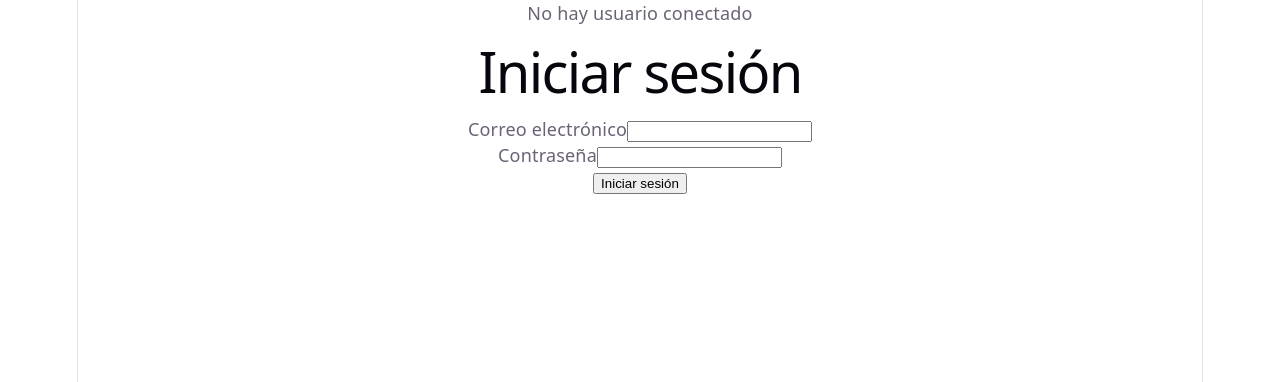
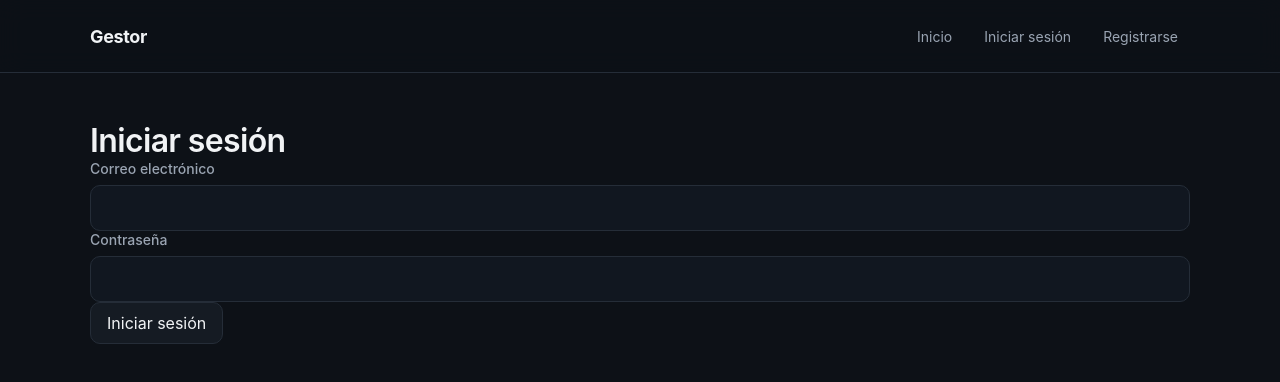
Before and after one commit to marizapata/gestor-estrategico-tareas, a React (Vite) app: page /login in a window 1280 px wide. Shown: the top 382 px of the page. Built offline with nearby package versions, Linux system fonts and the light colour scheme; no server answers.

Commit message:
feat: mejorar diseño visual del gestor

```diff
--- a/src/App.tsx
+++ b/src/App.tsx
@@ -1,4 +1,4 @@
-import { Routes, Route } from 'react-router-dom'
+import { Routes, Route, Link } from 'react-router-dom'
 import './firebase/config'
 import { useAuth } from './hooks/useAuth'
 import { logoutUser } from './features/authService'
@@ -26,17 +26,36 @@ function App() {
 
   return (
     <>
-      <p>
-        {user
-          ? `Usuario conectado: ${user.email}`
-          : 'No hay usuario conectado'}
-      </p>
+      <header className="app-header">
+        <div className="header-inner">
+          <Link to="/" className="brand">
+            Gestor
+          </Link>
 
-      {user && (
-        <button onClick={handleLogout}>
-          Cerrar sesión
-        </button>
-      )}
+          <nav className="main-nav">
+            <Link to="/">Inicio</Link>
+
+            {user && <Link to="/tareas">Tareas</Link>}
+
+            {!user && (
+              <>
+                <Link to="/login">Iniciar sesión</Link>
+                <Link to="/registro">Registrarse</Link>
+              </>
+            )}
+
+            {user && (
+              <button
+                type="button"
+                onClick={handleLogout}
+                className="logout-button"
+              >
+                Cerrar sesión
+              </button>
+            )}
+          </nav>
+        </div>
+      </header>
 
       <Routes>
         <Route
--- a/src/index.css
+++ b/src/index.css
@@ -1,111 +1,503 @@
 :root {
-  --text: #6b6375;
-  --text-h: #08060d;
-  --bg: #fff;
-  --border: #e5e4e7;
-  --code-bg: #f4f3ec;
-  --accent: #aa3bff;
-  --accent-bg: rgba(170, 59, 255, 0.1);
-  --accent-border: rgba(170, 59, 255, 0.5);
-  --social-bg: rgba(244, 243, 236, 0.5);
-  --shadow:
-    rgba(0, 0, 0, 0.1) 0 10px 15px -3px, rgba(0, 0, 0, 0.05) 0 4px 6px -2px;
+  font-family:
+    Inter, system-ui, -apple-system, BlinkMacSystemFont, "Segoe UI",
+    sans-serif;
 
-  --sans: system-ui, 'Segoe UI', Roboto, sans-serif;
-  --heading: system-ui, 'Segoe UI', Roboto, sans-serif;
-  --mono: ui-monospace, Consolas, monospace;
+  color: #f1f3f5;
+  background: #0d1117;
 
-  font: 18px/145% var(--sans);
-  letter-spacing: 0.18px;
-  color-scheme: light dark;
-  color: var(--text);
-  background: var(--bg);
   font-synthesis: none;
   text-rendering: optimizeLegibility;
   -webkit-font-smoothing: antialiased;
   -moz-osx-font-smoothing: grayscale;
 
-  @media (max-width: 1024px) {
-    font-size: 16px;
-  }
+  --bg: #0d1117;
+  --surface: #151b23;
+  --surface-soft: #111720;
+  --border: #252d38;
+
+  --text: #f1f3f5;
+  --text-secondary: #9aa4b2;
+  --text-muted: #6f7a89;
+
+  --accent: #8b7cff;
+  --accent-hover: #9b8eff;
+
+  --danger: #ef6b73;
+  --success: #63c69c;
+
+  --radius: 14px;
 }
 
-@media (prefers-color-scheme: dark) {
-  :root {
-    --text: #9ca3af;
-    --text-h: #f3f4f6;
-    --bg: #16171d;
-    --border: #2e303a;
-    --code-bg: #1f2028;
-    --accent: #c084fc;
-    --accent-bg: rgba(192, 132, 252, 0.15);
-    --accent-border: rgba(192, 132, 252, 0.5);
-    --social-bg: rgba(47, 48, 58, 0.5);
-    --shadow:
-      rgba(0, 0, 0, 0.4) 0 10px 15px -3px, rgba(0, 0, 0, 0.25) 0 4px 6px -2px;
-  }
-
-  #social .button-icon {
-    filter: invert(1) brightness(2);
-  }
+* {
+  box-sizing: border-box;
 }
 
-#root {
-  width: 1126px;
-  max-width: 100%;
-  margin: 0 auto;
-  text-align: center;
-  border-inline: 1px solid var(--border);
-  min-height: 100svh;
-  display: flex;
-  flex-direction: column;
-  box-sizing: border-box;
+html {
+  min-height: 100%;
+  background: var(--bg);
 }
 
 body {
   margin: 0;
+  min-width: 320px;
+  min-height: 100vh;
+  background: var(--bg);
+  color: var(--text);
 }
 
-h1,
-h2 {
-  font-family: var(--heading);
-  font-weight: 500;
-  color: var(--text-h);
+button,
+input,
+textarea {
+  font: inherit;
 }
 
-h1 {
-  font-size: 56px;
-  letter-spacing: -1.68px;
-  margin: 32px 0;
-  @media (max-width: 1024px) {
-    font-size: 36px;
-    margin: 20px 0;
+button {
+  cursor: pointer;
+}
+
+button:disabled {
+  cursor: not-allowed;
+  opacity: 0.55;
+}
+
+/* =========================
+   ROOT
+========================= */
+
+#root {
+  width: 100%;
+  min-height: 100vh;
+}
+
+/* =========================
+   TEXT
+========================= */
+
+h1,
+h2,
+h3 {
+  margin: 0;
+  color: var(--text);
+  font-weight: 600;
+  letter-spacing: -0.02em;
+}
+
+p {
+  margin: 0;
+  color: var(--text-secondary);
+}
+
+a {
+  color: inherit;
+  text-decoration: none;
+}
+
+/* =========================
+   MAIN
+========================= */
+
+main {
+  width: min(1100px, calc(100% - 40px));
+  margin: 0 auto;
+  padding: 48px 0 80px;
+}
+
+/* =========================
+   BUTTONS
+========================= */
+
+button {
+  border: 1px solid var(--border);
+  border-radius: 10px;
+  padding: 10px 16px;
+
+  background: var(--surface);
+  color: var(--text);
+
+  transition:
+    background 0.2s ease,
+    border-color 0.2s ease,
+    transform 0.2s ease;
+}
+
+button:hover:not(:disabled) {
+  background: #1c2430;
+  border-color: #364150;
+}
+
+button:active:not(:disabled) {
+  transform: translateY(1px);
+}
+
+/* =========================
+   FORMS
+========================= */
+
+form {
+  width: 100%;
+}
+
+label {
+  display: block;
+  margin-bottom: 8px;
+
+  color: var(--text-secondary);
+  font-size: 14px;
+  font-weight: 500;
+}
+
+input,
+textarea {
+  width: 100%;
+
+  border: 1px solid var(--border);
+  border-radius: 10px;
+
+  background: var(--surface-soft);
+  color: var(--text);
+
+  padding: 12px 14px;
+
+  outline: none;
+
+  transition:
+    border-color 0.2s ease,
+    box-shadow 0.2s ease;
+}
+
+input::placeholder,
+textarea::placeholder {
+  color: var(--text-muted);
+}
+
+input:focus,
+textarea:focus {
+  border-color: var(--accent);
+
+  box-shadow:
+    0 0 0 3px rgba(139, 124, 255, 0.12);
+}
+
+textarea {
+  min-height: 110px;
+  resize: vertical;
+}
+
+/* =========================
+   MOBILE
+========================= */
+
+@media (max-width: 700px) {
+  main {
+    width: min(100% - 28px, 600px);
+    padding: 32px 0 60px;
+  }
+
+  h1 {
+    font-size: 32px;
+  }
+
+  button {
+    min-height: 44px;
   }
 }
-h2 {
-  font-size: 24px;
-  line-height: 118%;
-  letter-spacing: -0.24px;
-  margin: 0 0 8px;
-  @media (max-width: 1024px) {
-    font-size: 20px;
+/* =========================
+   HEADER
+========================= */
+
+.app-header {
+  width: 100%;
+  border-bottom: 1px solid var(--border);
+  background: rgba(13, 17, 23, 0.92);
+  backdrop-filter: blur(12px);
+  position: sticky;
+  top: 0;
+  z-index: 100;
+}
+
+.header-inner {
+  width: min(1100px, calc(100% - 40px));
+  min-height: 72px;
+  margin: 0 auto;
+
+  display: flex;
+  align-items: center;
+  justify-content: space-between;
+  gap: 24px;
+}
+
+.brand {
+  color: var(--text);
+  font-size: 18px;
+  font-weight: 650;
+  letter-spacing: -0.02em;
+}
+
+.brand:hover {
+  color: var(--accent);
+}
+
+.main-nav {
+  display: flex;
+  align-items: center;
+  gap: 8px;
+}
+
+.main-nav a {
+  color: var(--text-secondary);
+  padding: 8px 12px;
+  border-radius: 8px;
+
+  font-size: 14px;
+
+  transition:
+    color 0.2s ease,
+    background 0.2s ease;
+}
+
+.main-nav a:hover {
+  color: var(--text);
+  background: var(--surface);
+}
+
+.logout-button {
+  margin-left: 4px;
+  padding: 8px 12px;
+  font-size: 14px;
+  color: var(--text-secondary);
+}
+
+.logout-button:hover {
+  color: var(--text);
+}
+
+@media (max-width: 700px) {
+  .header-inner {
+    width: min(100% - 28px, 600px);
+    min-height: 64px;
+  }
+
+  .brand {
+    font-size: 16px;
+  }
+
+  .main-nav {
+    gap: 2px;
+  }
+
+  .main-nav a,
+  .logout-button {
+    padding: 7px 8px;
+    font-size: 13px;
   }
 }
-p {
-  margin: 0;
+/* =========================
+   LISTA DE TAREAS
+   ========================= */
+
+.task-list {
+  list-style: none;
+  padding: 0;
+  margin: 32px 0 0;
+  display: flex;
+  flex-direction: column;
+  gap: 14px;
 }
 
-code,
-.counter {
-  font-family: var(--mono);
-  display: inline-flex;
-  border-radius: 4px;
-  color: var(--text-h);
+/* =========================
+   TARJETA DE TAREA
+   ========================= */
+
+.task-card {
+  width: 100%;
+  box-sizing: border-box;
+  padding: 22px;
+  background: #11161e;
+  border: 1px solid #252d38;
+  border-radius: 14px;
+  text-align: left;
+  transition:
+    border-color 0.2s ease,
+    transform 0.2s ease,
+    background 0.2s ease;
 }
 
-code {
+.task-card:hover {
+  border-color: #344050;
+  transform: translateY(-1px);
+}
+
+/* =========================
+   CONTENIDO
+   ========================= */
+
+.task-content h3 {
+  margin: 0 0 7px;
+  color: #f1f5f9;
+  font-size: 18px;
+  font-weight: 600;
+  letter-spacing: -0.2px;
+}
+
+.task-content p {
+  margin: 0;
+  color: #8d9aad;
   font-size: 15px;
-  line-height: 135%;
-  padding: 4px 8px;
-  background: var(--code-bg);
+  line-height: 1.6;
 }
+
+/* =========================
+   BOTONES
+   ========================= */
+
+.task-actions {
+  display: flex;
+  flex-wrap: wrap;
+  gap: 8px;
+  margin-top: 18px;
+}
+
+.task-actions button {
+  font-family: inherit;
+  font-size: 14px;
+  border-radius: 8px;
+  padding: 9px 13px;
+  cursor: pointer;
+  transition:
+    background 0.2s ease,
+    border-color 0.2s ease,
+    color 0.2s ease;
+}
+
+/* Botón principal */
+
+.button-primary {
+  background: #e8edf3;
+  color: #0b0f14;
+  border: 1px solid #e8edf3;
+}
+
+.button-primary:hover {
+  background: #ffffff;
+  border-color: #ffffff;
+}
+
+/* Botón secundario */
+
+.button-secondary {
+  background: transparent;
+  color: #aab5c4;
+  border: 1px solid #2b3440;
+}
+
+.button-secondary:hover {
+  color: #f1f5f9;
+  border-color: #465365;
+  background: #171d26;
+}
+
+/* Eliminar */
+
+.button-danger {
+  background: transparent;
+  color: #9ba5b3;
+  border: 1px solid #2b3440;
+}
+
+.button-danger:hover {
+  color: #e7a3a3;
+  border-color: #704646;
+  background: #211719;
+}
+
+/* =========================
+   TAREA COMPLETADA
+   ========================= */
+
+.task-completed {
+  opacity: 0.65;
+}
+
+.task-completed .task-content h3 {
+  text-decoration: line-through;
+  color: #8791a0;
+}
+
+.task-completed .task-content p {
+  color: #687383;
+}
+
+/* =========================
+   EDICIÓN
+   ========================= */
+
+.task-edit {
+  width: 100%;
+}
+
+.form-group {
+  margin-bottom: 16px;
+}
+
+.form-group label {
+  display: block;
+  margin-bottom: 7px;
+  color: #aab5c4;
+  font-size: 14px;
+}
+
+.form-group input,
+.form-group textarea {
+  width: 100%;
+  box-sizing: border-box;
+  background: #0d1219;
+  color: #edf2f7;
+  border: 1px solid #29323e;
+  border-radius: 8px;
+  padding: 11px 12px;
+  font-family: inherit;
+  font-size: 15px;
+}
+
+.form-group input:focus,
+.form-group textarea:focus {
+  outline: none;
+  border-color: #566579;
+}
+
+.form-group textarea {
+  min-height: 110px;
+  resize: vertical;
+}
+
+/* =========================
+   SIN TAREAS
+   ========================= */
+
+.empty-tasks {
+  margin-top: 30px;
+  padding: 28px;
+  text-align: center;
+  color: #7f8a99;
+  border: 1px dashed #29323e;
+  border-radius: 12px;
+}
+
+/* =========================
+   MÓVIL
+   ========================= */
+
+@media (max-width: 700px) {
+  .task-card {
+    padding: 18px;
+  }
+
+  .task-actions {
+    flex-direction: column;
+  }
+
+  .task-actions button {
+    width: 100%;
+  }
+}
```
Also changed, not shown: src/pages/Tasks.tsx (+32 -12 lines), 1 other file (tests, documents, lock files or other folders).
